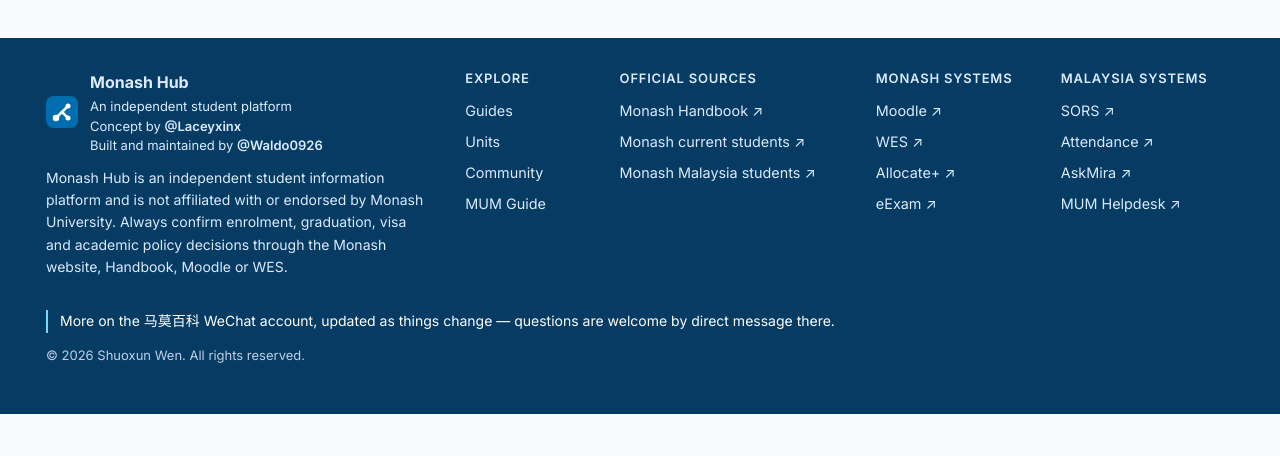
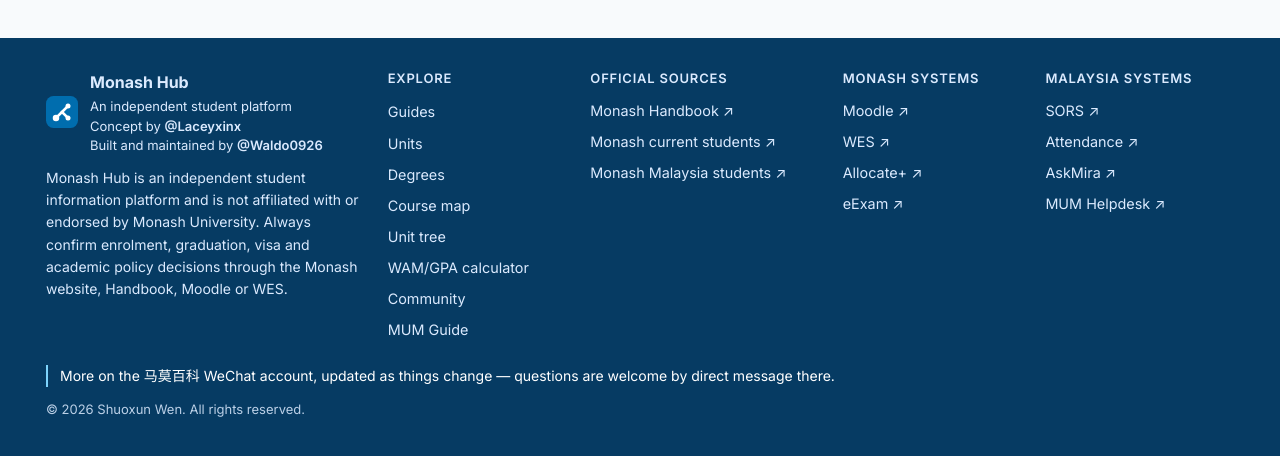
Before and after one commit to Waldo0926/monash-hub, a Nuxt app in the folder frontend/: page / in a window 1280 px wide. Shown: the part 1371-1827 px from the top of the page. Before the commit the page ends 1785 px from the top, so only its background shows below. Built offline with nearby package versions, Linux system fonts and the light colour scheme; no server answers.

Commit message:
style: expand footer navigation

```diff
--- a/frontend/components/AppFooter.vue
+++ b/frontend/components/AppFooter.vue
@@ -3,6 +3,7 @@
 
 const EVERY_CAMPUS_SYSTEMS = MONASH_SYSTEMS.filter(s => s.appliesTo !== 'malaysia')
 const MALAYSIA_SYSTEMS = MONASH_SYSTEMS.filter(s => s.appliesTo === 'malaysia')
+const sectionLinks = useSectionNavigation()
 </script>
 
 <template>
@@ -27,12 +28,11 @@
         <p class="small disclaimer">{{ $t('footer.disclaimer') }}</p>
       </div>
 
-      <nav class="col" :aria-label="$t('footer.explore')">
+      <nav class="col explore-col" :aria-label="$t('footer.explore')">
         <h2 class="tiny muted heading">{{ $t('footer.explore') }}</h2>
-        <NuxtLink to="/guides">{{ $t('nav.guides') }}</NuxtLink>
-        <NuxtLink to="/units">{{ $t('nav.units') }}</NuxtLink>
-        <NuxtLink to="/community">{{ $t('nav.community') }}</NuxtLink>
-        <NuxtLink to="/mamo">{{ $t('nav.mamo') }}</NuxtLink>
+        <NuxtLink v-for="link in sectionLinks" :key="link.to" :to="link.to">
+          {{ link.label }}
+        </NuxtLink>
       </nav>
 
       <nav class="col" :aria-label="$t('footer.official')">
@@ -75,9 +75,6 @@
         >{{ system.name }} ↗</a>
       </nav>
 
-      <!-- This invitation used to sit inside the narrow first column, where a
-           single sentence became three lines and made the rest of the footer
-           look empty. It belongs to the whole site, so it gets the whole row. -->
       <div class="footer-bottom">
         <p class="small wechat">{{ $t('footer.wechat') }}</p>
         <p class="tiny copyright">© 2026 Shuoxun Wen. All rights reserved.</p>
@@ -87,17 +84,6 @@
 </template>
 
 <style scoped>
-/*
- * Four columns rather than one.
- *
- * The disclaimer is the longest single piece of text on the site and it sits at
- * the bottom of every page, so left on its own it either runs the full window
- * width - unreadable on a wide screen - or gets capped and leaves half the
- * footer visibly empty. Putting the navigation beside it means the measure stays
- * comfortable and the space is actually used.
- */
-/* A deep version of the header blue closes the page without the visual weight
-   of a black slab, while still keeping the footer distinct from navigation. */
 .footer {
   margin-top: var(--s8);
   padding: var(--s6) 0 var(--s7);
@@ -106,13 +92,13 @@
 }
 .inner {
   display: grid;
-  /* The four columns are not the same shape. "Browse" is four short words
-     and needs the least; the source and system columns carry long names and
-     a campus label, so they get the room the browse column gives up. */
+  /* The first column keeps the product description readable; the remaining
+     columns spread navigation and external systems more evenly across the full
+     footer width now that Explore mirrors every primary header destination. */
   grid-template-columns:
-    minmax(0, 1.9fr) minmax(80px, 0.6fr) minmax(150px, 1.1fr)
-    minmax(105px, 0.75fr) minmax(120px, 0.85fr);
-  gap: var(--s6);
+    minmax(250px, 1.6fr) minmax(150px, 0.9fr) minmax(180px, 1.15fr)
+    minmax(140px, 0.9fr) minmax(150px, 0.95fr);
+  gap: var(--s5);
   align-items: start;
 }
 
@@ -139,6 +125,7 @@
 }
 
 .col { display: grid; align-content: start; gap: var(--s2); }
+.explore-col { grid-auto-rows: minmax(22px, auto); }
 
 .heading {
   margin: 0 0 var(--s1);
@@ -148,18 +135,13 @@
 }
 .col a { font-size: 0.9rem; }
 
-@media (max-width: 900px) {
+@media (max-width: 1000px) {
   .inner { grid-template-columns: repeat(2, minmax(0, 1fr)); gap: var(--s5); }
-  /* The disclaimer spans the row on a narrow screen; the three link
-     columns pair up under it rather than each taking a half-width
-     column of their own and leaving one stranded. */
   .about { grid-column: 1 / -1; }
 }
 @media (max-width: 1180px) {
   .footer { padding-bottom: calc(var(--s7) + 56px); }
 }
-/* The footer is a dark region on a light page, so every rule that names a
-   colour has to be restated here; the default muted text targets white. */
 .footer :deep(h2),
 .footer :deep(.foot-heading) { color: var(--footer-heading); }
 .footer :deep(a) { color: #dbeafe; }
```
